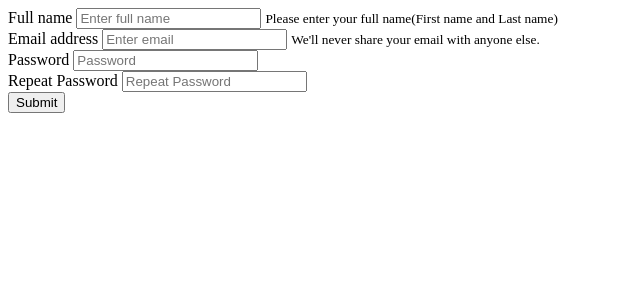
After one commit to Omgyd/Dinner-Tracker, a Flask app: page /register in a window 1280 px wide. The commit adds this page. Shown: the top 300 px of the page, without its empty margins (0-640 px from the left). Run offline with Flask 3, Linux system fonts and the light colour scheme.

Commit message:
Added new register route to app.py to allow users to register an account. Updated mongo.py with register_user function. Updated html templates to add functionality

```diff
--- a/app.py
+++ b/app.py
@@ -1,18 +1,37 @@
+import os
+from apscheduler.schedulers.background import BackgroundScheduler
 from flask import Flask, render_template, request, redirect, url_for
-from mongo import get_current_poll, update_vote
+from mongo import get_current_poll, update_vote, today_at_midnight, create_poll, register_user
+
 
 app = Flask(__name__)
-
+app.secret_key = b'_5#y2L"F4Q8z\n\xec]/'
+if not app.debug or os.environ.get('WERKZEUG_RUN_MAIN') == 'true':
+  sched = BackgroundScheduler()
+  sched.add_job(create_poll,'cron', hour=0)
+  sched.start()
 
 @app.route("/")
 def index():
-    current_poll = get_current_poll("Today")
-    return render_template('index.html', poll=current_poll)
+    today = today_at_midnight()
+    current_poll = get_current_poll(today)
+    return render_template('index.html', poll=current_poll, date=today)
 
 
 @app.route("/vote", methods=["POST"])
 def vote():
+    today = today_at_midnight()
     if request.method == "POST":
         dish_name = request.form.get("dish")
-        update_vote(dish_name, "Today")
+        update_vote(dish_name, today)
     return redirect(url_for("index"))
+
+@app.route("/register", methods=["GET", "POST"])
+def register():
+    if request.method == "POST":
+        username = request.form.get('fullname')
+        email = request.form.get('email')
+        password1 = request.form.get('password1')
+        password2 = request.form.get('password2')
+        register_user(email, username, password1, password2)
+    return render_template("register.html")
--- a/templates/layout.html
+++ b/templates/layout.html
@@ -0,0 +1,17 @@
+<!DOCTYPE html>
+<html lang="en">
+<head>
+    <meta charset="UTF-8">
+    <meta http-equiv="X-UA-Compatible" content="IE=edge">
+    <meta name="viewport" content="width=device-width, initial-scale=1.0">
+    <title>Dinner</title>
+</head>
+<body>
+{% block body_block %}
+
+
+{% endblock %}
+
+
+</body>
+</html>
--- /dev/null
+++ b/templates/register.html
@@ -0,0 +1,41 @@
+{% extends 'layout.html' %}
+
+{% block body_block %}
+  {% with messages = get_flashed_messages() %}
+    {% if messages %}
+      <ul class=flashes>
+      {% for message in messages %}
+        <li>{{ message }}</li>
+      {% endfor %}
+      </ul>
+    {% endif %}
+    {% endwith %}
+
+
+<form action="" method="post">
+    <div class="form-group">
+        <label for="Fullname">Full name</label>
+        <input name="fullname" class="form-control" id="inputFullName" aria-describedby="emailHelp" placeholder="Enter full name">
+        <small id="fullName" class="form-text text-muted">Please enter your full name(First name and Last name)</small>
+  </div>
+  <div class="form-group">
+        <label for="InputEmail">Email address</label>
+        <input name="email" class="form-control" id="InputEmail"  placeholder="Enter email">
+        <small id="emailHelp" class="form-text text-muted">We'll never share your email with anyone else.</small>
+  </div>
+  <div class="form-group">
+    <label for="InputPassword">Password</label>
+    <input type="password" name="password1" class="form-control" id="InputPassword" placeholder="Password">
+  </div>
+
+    <div class="form-group">
+    <label for="InputPassword2">Repeat Password</label>
+    <input type="password" name="password2" class="form-control" id="InputPassword2" placeholder="Repeat Password">
+
+    </div>
+  <button type="submit" class="btn btn-primary">Submit</button>
+
+
+</form>
+
+{% endblock %}
```
Also changed, not shown: mongo.py (+30 -4 lines), templates/index.html (+8 -13 lines).
